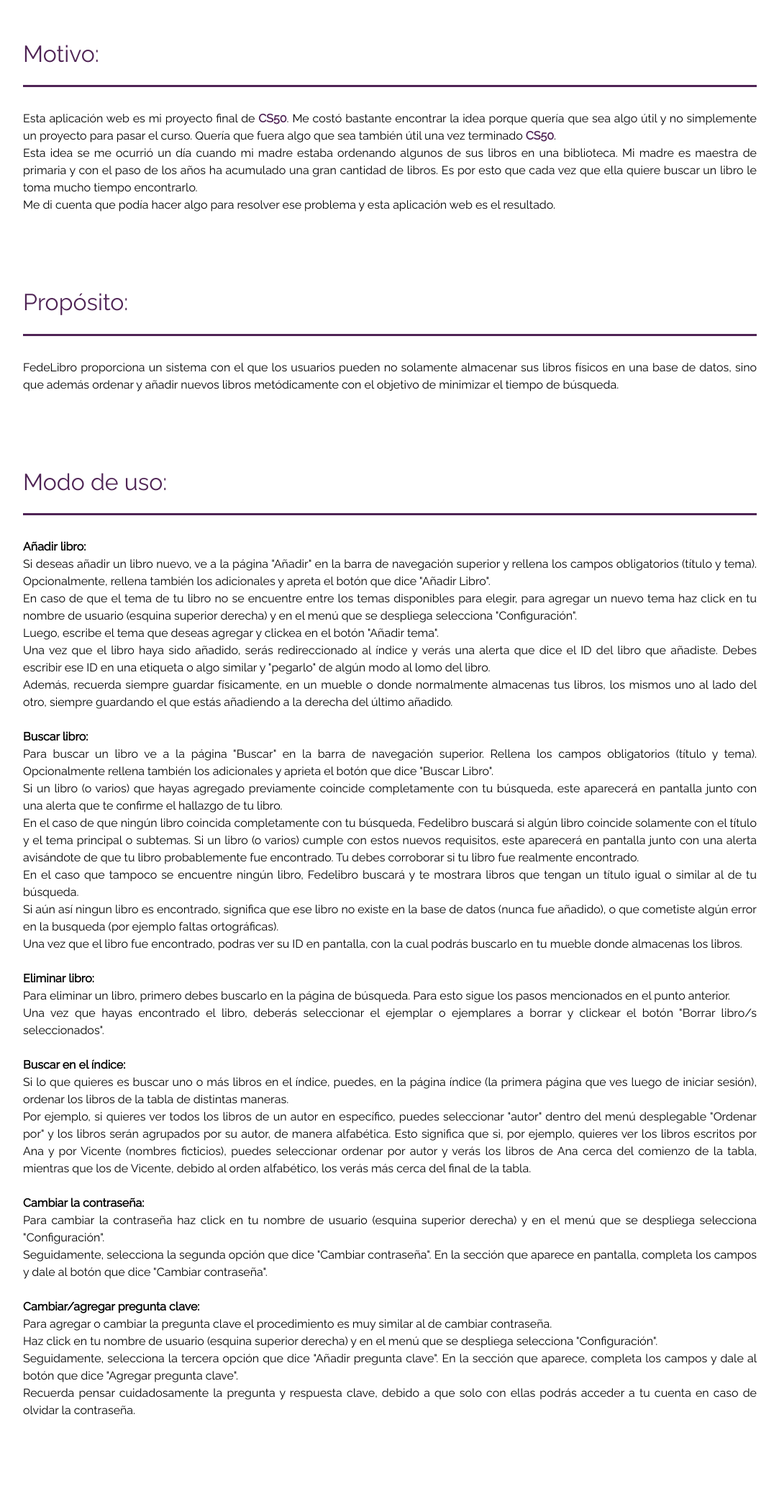
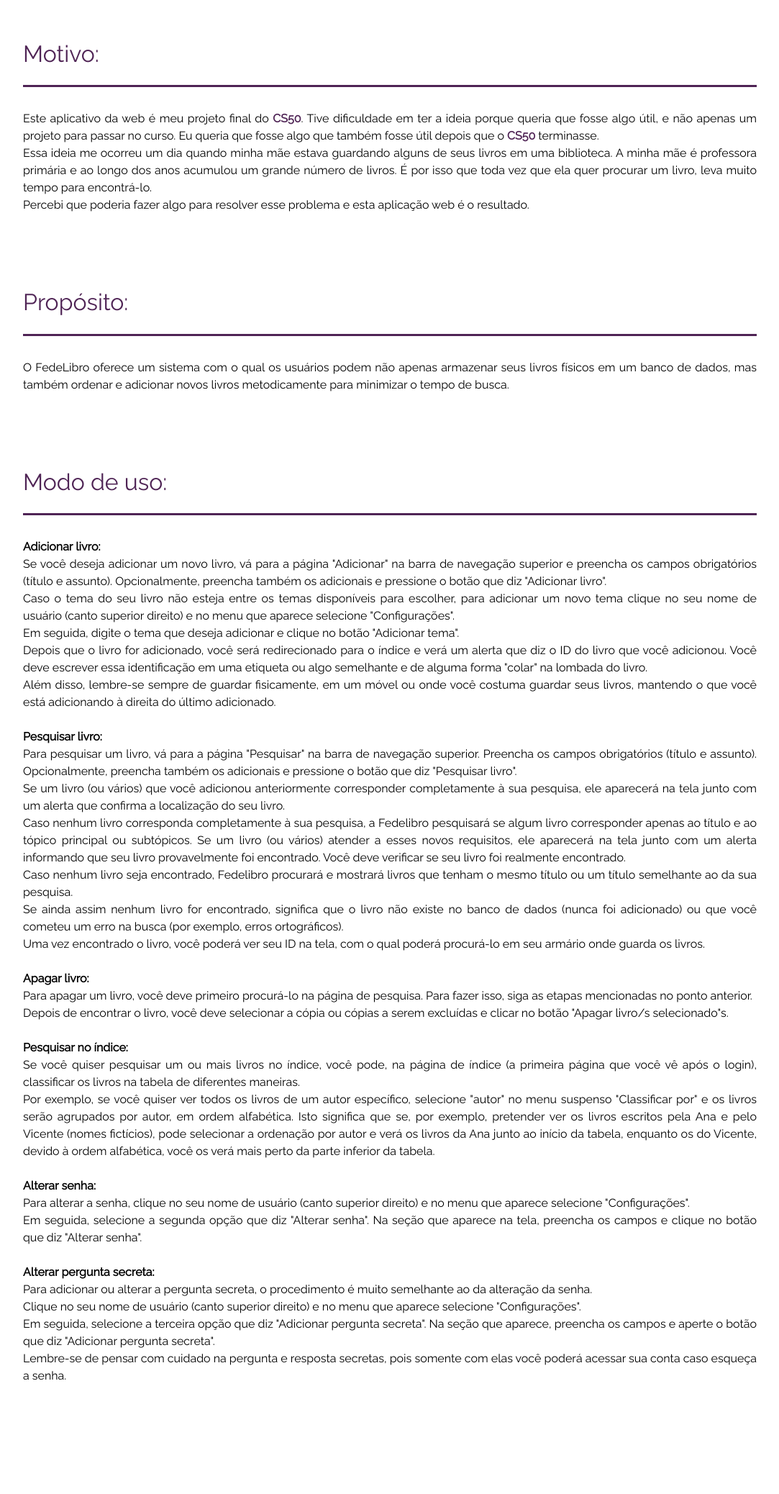
Before and after one commit to FedeLopez17/fedelibro, a Flask app: template templates/about-portuguese.html in a window 1280 px wide. Shown: the part 76-2152 px from the top of the page at 72% size, without its empty margins (98-1181 px from the left). After the commit the page ends 1994 px from the top, so only its background shows below. Run offline with Flask 2, Linux system fonts and the light colour scheme; the template is opened without the code that fills it, so the values that code supplies are empty; some libraries are stand-ins or nearby versions.

Commit message:
Translated everything

```diff
--- a/templates/about-portuguese.html
+++ b/templates/about-portuguese.html
@@ -19,73 +19,69 @@
     <div class = "container py-5 my-2 txt">
         <h2 class ="title">Motivo:</h2><br><br>
         <p class = "text">
-        Esta aplicación web es mi proyecto final de <a class = "cs50" href = "https://cs50.harvard.edu/x/2022/"><b>CS50</b></a>. Me costó bastante encontrar la idea porque quería que sea algo útil
-        y no simplemente un proyecto para pasar el curso. Quería que fuera algo que sea también útil una vez terminado <a class = "cs50"  href = "https://cs50.harvard.edu/x/2022/"><b>CS50</b></a>.<br>
-        Esta idea se me ocurrió un día cuando mi madre estaba ordenando algunos de sus libros en una biblioteca.
-        Mi madre es maestra de primaria y con el paso de los años ha acumulado una gran cantidad de libros.
-        Es por esto que cada vez que ella quiere buscar un libro le toma mucho tiempo encontrarlo.<br>
-        Me di cuenta que podía hacer algo para resolver ese problema y esta aplicación web es el resultado.
+        Este aplicativo da web é meu projeto final do <a class = "cs50" href = "https://cs50.harvard.edu/x/2022/"><b>CS50</b></a>. Tive dificuldade em ter a ideia porque queria que fosse algo útil,
+        e não apenas um projeto para passar no curso. Eu queria que fosse algo que também fosse útil depois que o <a class = "cs50" href = "https://cs50.harvard.edu/x/2022/"><b>CS50</b></a> terminasse.<br>
+        Essa ideia me ocorreu um dia quando minha mãe estava guardando alguns de seus livros em uma biblioteca. A minha mãe é professora primária e ao longo dos anos acumulou um grande número de livros.
+        É por isso que toda vez que ela quer procurar um livro, leva muito tempo para encontrá-lo.<br>
+        Percebi que poderia fazer algo para resolver esse problema e esta aplicação web é o resultado.
         </p>
     </div>
 
     <div class = "container py-5 my-2 txt">
         <h2 class="title">Propósito:</h2><br><br>
         <p class = "text">
-        FedeLibro proporciona un sistema con el que los usuarios pueden no solamente almacenar
-        sus libros físicos en una base de datos, sino que además
-        ordenar y añadir nuevos libros metódicamente con el objetivo de minimizar el tiempo de búsqueda.
+            O FedeLibro oferece um sistema com o qual os usuários podem não apenas armazenar seus livros físicos em um banco de dados,
+            mas também ordenar e adicionar novos livros metodicamente para minimizar o tempo de busca.
         </p>
     </div>
 
     <div class = "container py-5 my-2 txt">
         <h2 class="title">Modo de uso:</h2><br><br>
         <p class = "text">
-        <b>Añadir libro:</b><br>
-        Si deseas añadir un libro nuevo, ve a la página "Añadir" en la barra de navegación superior y
-        rellena los campos obligatorios (título y tema). Opcionalmente, rellena también los adicionales y apreta el botón que dice "Añadir Libro".<br>
-        En caso de que el tema de tu libro no se encuentre entre los temas disponibles para elegir, para agregar un nuevo tema haz click
-        en tu nombre de usuario (esquina superior derecha) y en el menú que se despliega selecciona "Configuración".<br>
-        Luego, escribe el tema que deseas agregar y clickea en el botón "Añadir tema".<br>
-        Una vez que el libro haya sido añadido, serás redireccionado al índice y verás una alerta que dice el ID del libro que añadiste.
-        Debes escribir ese ID en una etiqueta o algo similar y "pegarlo" de algún modo al lomo del libro.<br>
-        Además, recuerda siempre guardar físicamente, en un mueble o donde normalmente almacenas tus libros, los mismos uno al lado del otro,
-        siempre guardando el que estás añadiendo a la derecha del último añadido.
+        <b>Adicionar livro:</b><br>
+        Se você deseja adicionar um novo livro, vá para a página "Adicionar" na barra de navegação superior e
+        preencha os campos obrigatórios (título e assunto). Opcionalmente, preencha também os adicionais e pressione o botão que diz "Adicionar livro".<br>
+        Caso o tema do seu livro não esteja entre os temas disponíveis para escolher, para adicionar um novo tema clique
+        no seu nome de usuário (canto superior direito) e no menu que aparece selecione "Configurações".<br>
+        Em seguida, digite o tema que deseja adicionar e clique no botão "Adicionar tema".<br>
+        Depois que o livro for adicionado, você será redirecionado para o índice e verá um alerta que diz o ID do livro que você adicionou.
+        Você deve escrever essa identificação em uma etiqueta ou algo semelhante e de alguma forma "colar" na lombada do livro.<br>
+        Além disso, lembre-se sempre de guardar fisicamente, em um móvel ou onde você costuma guardar seus livros, mantendo o que você está adicionando à direita do último adicionado.
         <br><br>
 
-        <b>Buscar libro:</b><br>
-        Para buscar un libro ve a la página "Buscar" en la barra de navegación superior.
-        Rellena los campos obligatorios (título y tema). Opcionalmente rellena también los adicionales y aprieta el botón que dice "Buscar Libro".<br>
-        Si un libro (o varios) que hayas agregado previamente coincide completamente con tu búsqueda, este aparecerá en pantalla junto con una alerta que te confirme el hallazgo de tu libro.<br>
-        En el caso de que ningún libro coincida completamente con tu búsqueda, Fedelibro buscará si algún libro coincide solamente con el título y el tema principal o subtemas.
-        Si un libro (o varios) cumple con estos nuevos requisitos, este aparecerá en pantalla junto con una alerta avisándote de que tu libro probablemente fue encontrado.
-        Tu debes corroborar si tu libro fue realmente encontrado.<br>
-        En el caso que tampoco se encuentre ningún libro, Fedelibro buscará y te mostrara libros que tengan un título igual o similar al de tu búsqueda.<br>
-        Si aún así ningun libro es encontrado, significa que ese libro no existe en la base de datos (nunca fue añadido), o que cometiste algún error en la busqueda (por ejemplo faltas ortográficas).<br>
-        Una vez que el libro fue encontrado, podras ver su ID en pantalla, con la cual podrás buscarlo en tu mueble donde almacenas los libros.
+        <b>Pesquisar livro:</b><br>
+        Para pesquisar um livro, vá para a página "Pesquisar" na barra de navegação superior.
+        Preencha os campos obrigatórios (título e assunto). Opcionalmente, preencha também os adicionais e pressione o botão que diz "Pesquisar livro".<br>
+        Se um livro (ou vários) que você adicionou anteriormente corresponder completamente à sua pesquisa, ele aparecerá na tela junto com um alerta que confirma a localização do seu livro.<br>
+        Caso nenhum livro corresponda completamente à sua pesquisa, a Fedelibro pesquisará se algum livro corresponder apenas ao título e ao tópico principal ou subtópicos.
+        Se um livro (ou vários) atender a esses novos requisitos, ele aparecerá na tela junto com um alerta informando que seu livro provavelmente foi encontrado.
+        Você deve verificar se seu livro foi realmente encontrado.<br>
+        Caso nenhum livro seja encontrado, Fedelibro procurará e mostrará livros que tenham o mesmo título ou um título semelhante ao da sua pesquisa.<br>
+        Se ainda assim nenhum livro for encontrado, significa que o livro não existe no banco de dados (nunca foi adicionado) ou que você cometeu um erro na busca (por exemplo, erros ortográficos).<br>
+        Uma vez encontrado o livro, você poderá ver seu ID na tela, com o qual poderá procurá-lo em seu armário onde guarda os livros.
         <br><br>
 
-        <b>Eliminar libro:</b><br>
-        Para eliminar un libro, primero debes buscarlo en la página de búsqueda. Para esto sigue los pasos mencionados en el punto anterior.<br>
-        Una vez que hayas encontrado el libro, deberás seleccionar el ejemplar o ejemplares a borrar y clickear el botón "Borrar libro/s seleccionados".
+        <b>Apagar livro:</b><br>
+        Para apagar um livro, você deve primeiro procurá-lo na página de pesquisa. Para fazer isso, siga as etapas mencionadas no ponto anterior.<br>
+        Depois de encontrar o livro, você deve selecionar a cópia ou cópias a serem excluídas e clicar no botão "Apagar livro/s selecionado"s.
         <br><br>
 
-        <b>Buscar en el índice:</b><br>
-        Si lo que quieres es buscar uno o más libros en el índice, puedes, en la página índice (la primera página que ves luego de iniciar sesión), ordenar los libros de la tabla de distintas maneras.<br>
-        Por ejemplo, si quieres ver todos los libros de un autor en específico, puedes seleccionar "autor" dentro del menú desplegable "Ordenar por" y los libros serán agrupados por su autor, de manera alfabética.
-        Esto significa que si, por ejemplo, quieres ver los libros escritos por Ana y por Vicente (nombres ficticios), puedes seleccionar ordenar por autor y verás los libros de Ana cerca del comienzo de la tabla,
-        mientras que los de Vicente, debido al orden alfabético, los verás más cerca del final de la tabla.
+        <b>Pesquisar no índice:</b><br>
+        Se você quiser pesquisar um ou mais livros no índice, você pode, na página de índice (a primeira página que você vê após o login), classificar os livros na tabela de diferentes maneiras.<br>
+        Por exemplo, se você quiser ver todos os livros de um autor específico, selecione "autor" no menu suspenso "Classificar por" e os livros serão agrupados por autor, em ordem alfabética.
+        Isto significa que se, por exemplo, pretender ver os livros escritos pela Ana e pelo Vicente (nomes fictícios), pode selecionar a ordenação por autor e verá os livros da Ana junto ao início da tabela, enquanto os do Vicente, devido à ordem alfabética, você os verá mais perto da parte inferior da tabela.
         <br><br>
 
-        <b>Cambiar la contraseña:</b><br>
-        Para cambiar la contraseña haz click en tu nombre de usuario (esquina superior derecha) y en el menú que se despliega selecciona "Configuración".<br>
-        Seguidamente, selecciona la segunda opción que dice "Cambiar contraseña". En la sección que aparece en pantalla, completa los campos y dale al botón que dice "Cambiar contraseña".
+        <b>Alterar senha:</b><br>
+        Para alterar a senha, clique no seu nome de usuário (canto superior direito) e no menu que aparece selecione "Configurações".<br>
+        Em seguida, selecione a segunda opção que diz "Alterar senha". Na seção que aparece na tela, preencha os campos e clique no botão que diz "Alterar senha".
         <br><br>
 
-        <b>Cambiar/agregar pregunta clave:</b><br>
-        Para agregar o cambiar la pregunta clave el procedimiento es muy similar al de cambiar contraseña.<br> Haz click en tu nombre de usuario (esquina superior derecha)
-        y en el menú que se despliega selecciona "Configuración".<br>
-        Seguidamente, selecciona la tercera opción que dice "Añadir pregunta clave". En la sección que aparece, completa los campos y dale al botón que dice "Agregar pregunta clave".<br>
-        Recuerda pensar cuidadosamente la pregunta y respuesta clave, debido a que solo con ellas podrás acceder a tu cuenta en caso de olvidar la contraseña.
+        <b>Alterar pergunta secreta:</b><br>
+        Para adicionar ou alterar a pergunta secreta, o procedimento é muito semelhante ao da alteração da senha.<br>Clique no seu nome de usuário (canto superior direito)
+        e no menu que aparece selecione "Configurações".<br>
+        Em seguida, selecione a terceira opção que diz "Adicionar pergunta secreta". Na seção que aparece, preencha os campos e aperte o botão que diz "Adicionar pergunta secreta".<br>
+        Lembre-se de pensar com cuidado na pergunta e resposta secretas, pois somente com elas você poderá acessar sua conta caso esqueça a senha.
         </p>
     </div>
 
--- a/templates/about-spanish.html
+++ b/templates/about-spanish.html
@@ -85,7 +85,7 @@
         Para agregar o cambiar la pregunta clave el procedimiento es muy similar al de cambiar contraseña.<br> Haz click en tu nombre de usuario (esquina superior derecha)
         y en el menú que se despliega selecciona "Configuración".<br>
         Seguidamente, selecciona la tercera opción que dice "Añadir pregunta clave". En la sección que aparece, completa los campos y dale al botón que dice "Agregar pregunta clave".<br>
-        Recuerda pensar cuidadosamente la pregunta y respuesta clave, debido a que solo con ellas podrás acceder a tu cuenta en caso de olvidar la contraseña.
+        Recuerda pensar cuidadosamente la pregunta y respuesta claves, debido a que solo con ellas podrás acceder a tu cuenta en caso de olvidar la contraseña.
         </p>
     </div>
 
```
